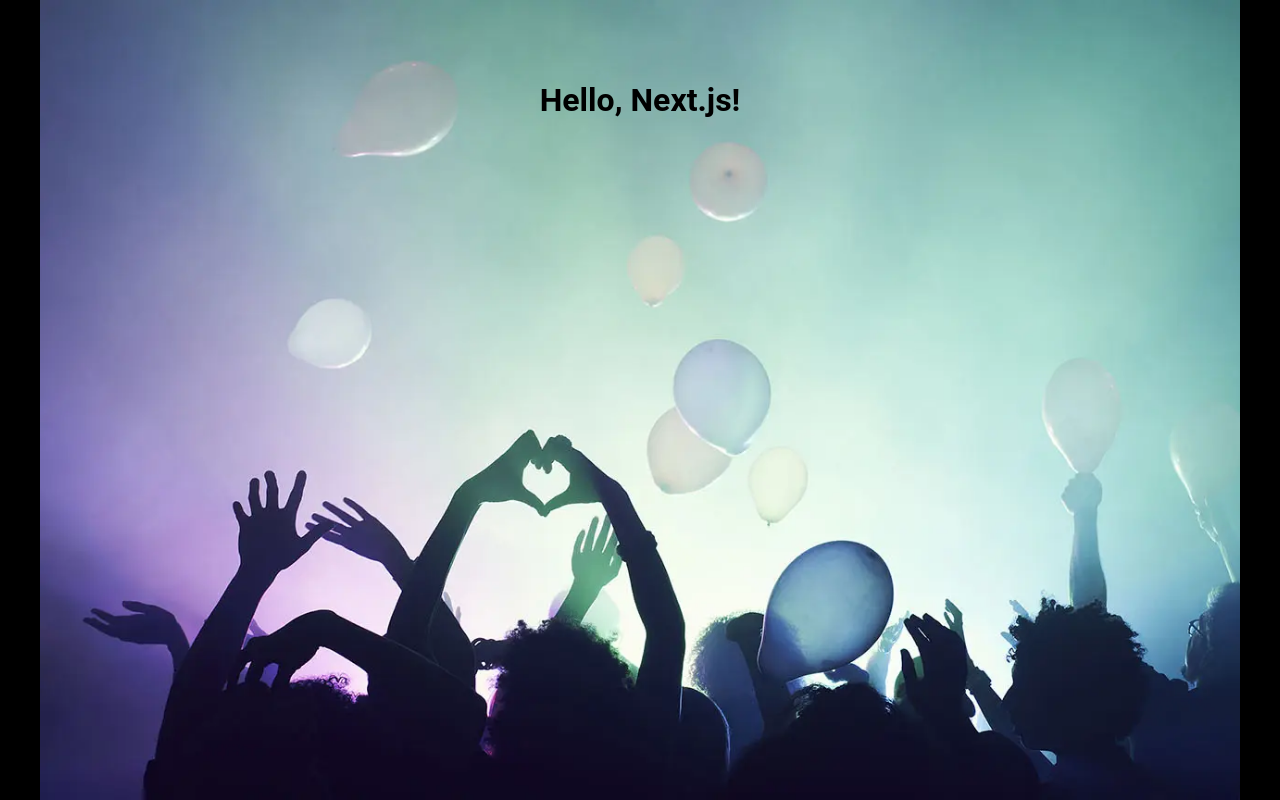
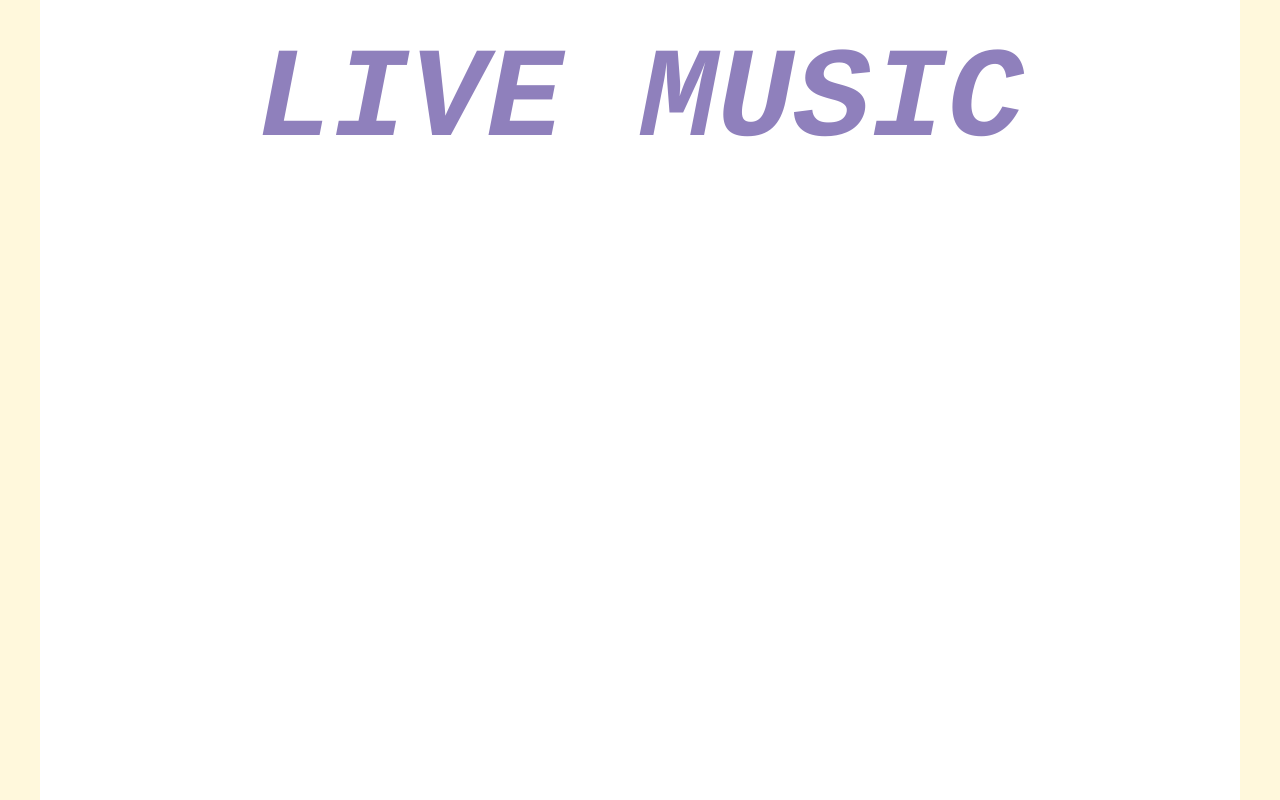
Before and after one commit to Brms5/labMusicFestival, a Next.js app: page / in a window 1280 px wide. Built offline with nearby package versions, Linux system fonts and the light colour scheme.

Commit message:
feat: header style

```diff
--- a/pages/index.tsx
+++ b/pages/index.tsx
@@ -1,21 +1,16 @@
 import React from "react";
 import { GlobalStyle } from "@ui/style/GlobalStyle";
-import { Header, Main } from "./style";
+import { Header, Main, Title } from "./style";
 
 const bg = "/rockbands.png";
 
 function Page() {
   console.log("bg", bg);
   return (
-    <Main
-      style={{
-        backgroundImage: `url('${bg}')`,
-        backgroundSize: "cover",
-      }}
-    >
+    <Main>
       <GlobalStyle />
       <Header>
-        <h1 style={{ color: "black" }}>Hello, Next.js!</h1>
+        <Title>LIVE MUSIC</Title>
       </Header>
     </Main>
   );
--- a/pages/style.ts
+++ b/pages/style.ts
@@ -8,9 +8,19 @@ export const Main = styled.main`
 
 export const Header = styled.header`
   display: flex;
-  flex-direction: column;
+  /* flex-direction: column; */
   align-items: center;
   justify-content: center;
   width: 100%;
   height: 25%;
 `;
+
+export const Title = styled.h1`
+  font-family: Courier, monospace;
+  font-size: 8rem;
+  font-style: oblique;
+  font-stretch: ultra-expanded;
+  font-variant: small-caps;
+  font-weight: 900;
+  color: #8f80bc;
+`;
--- a/src/ui/style/GlobalStyle.ts
+++ b/src/ui/style/GlobalStyle.ts
@@ -11,6 +11,7 @@ export const GlobalStyle = createGlobalStyle`
     font-family: Roboto;
     max-width: 1200px;
     width: 100%;
+    background-color: #FFF8DC;
   }
   /* NextJS */
   html {
@@ -19,7 +20,6 @@ export const GlobalStyle = createGlobalStyle`
     align-items: center;
     justify-content: center;
     min-height: 100%;
-    background-color: black;
   }
   body {
     display: flex;
@@ -29,6 +29,7 @@ export const GlobalStyle = createGlobalStyle`
     display: flex;
     flex: 1;
     justify-content: center;
+    background-color: white;
   }
   /* Globals */
   button,
```
